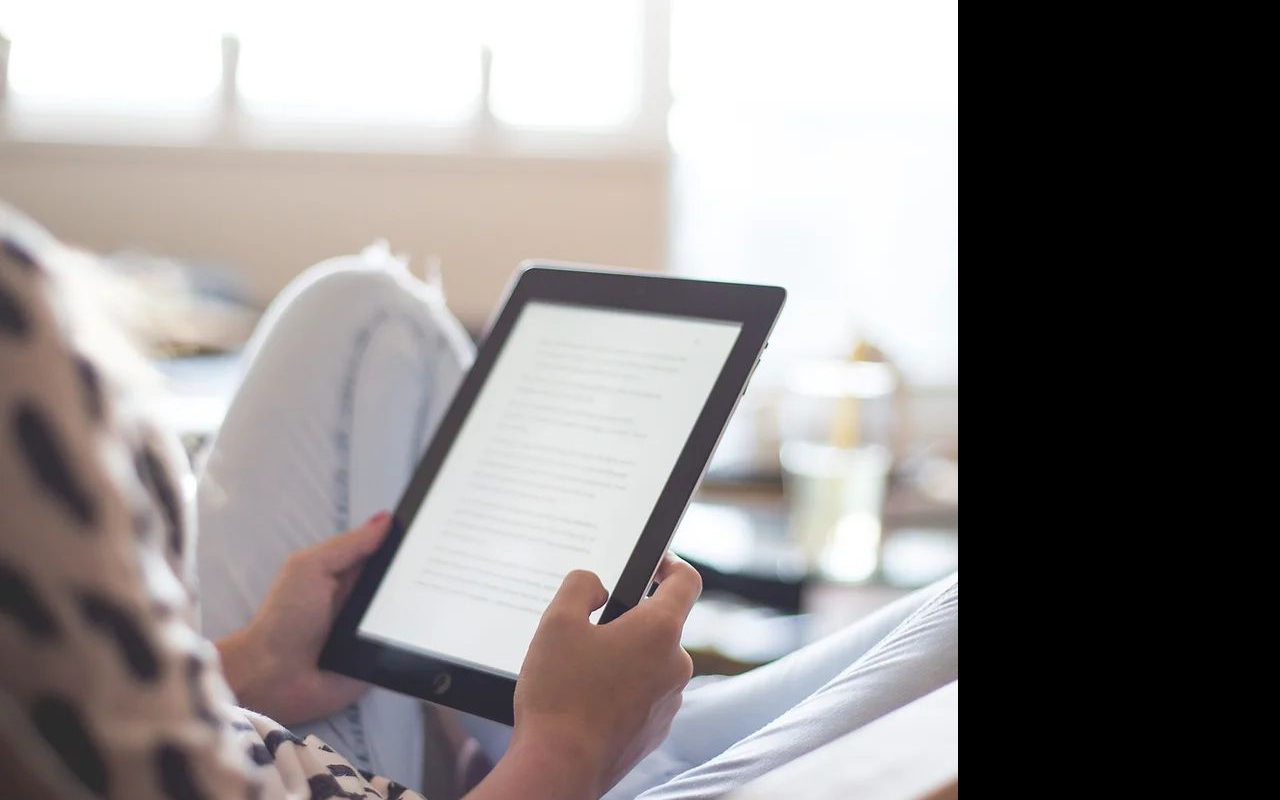
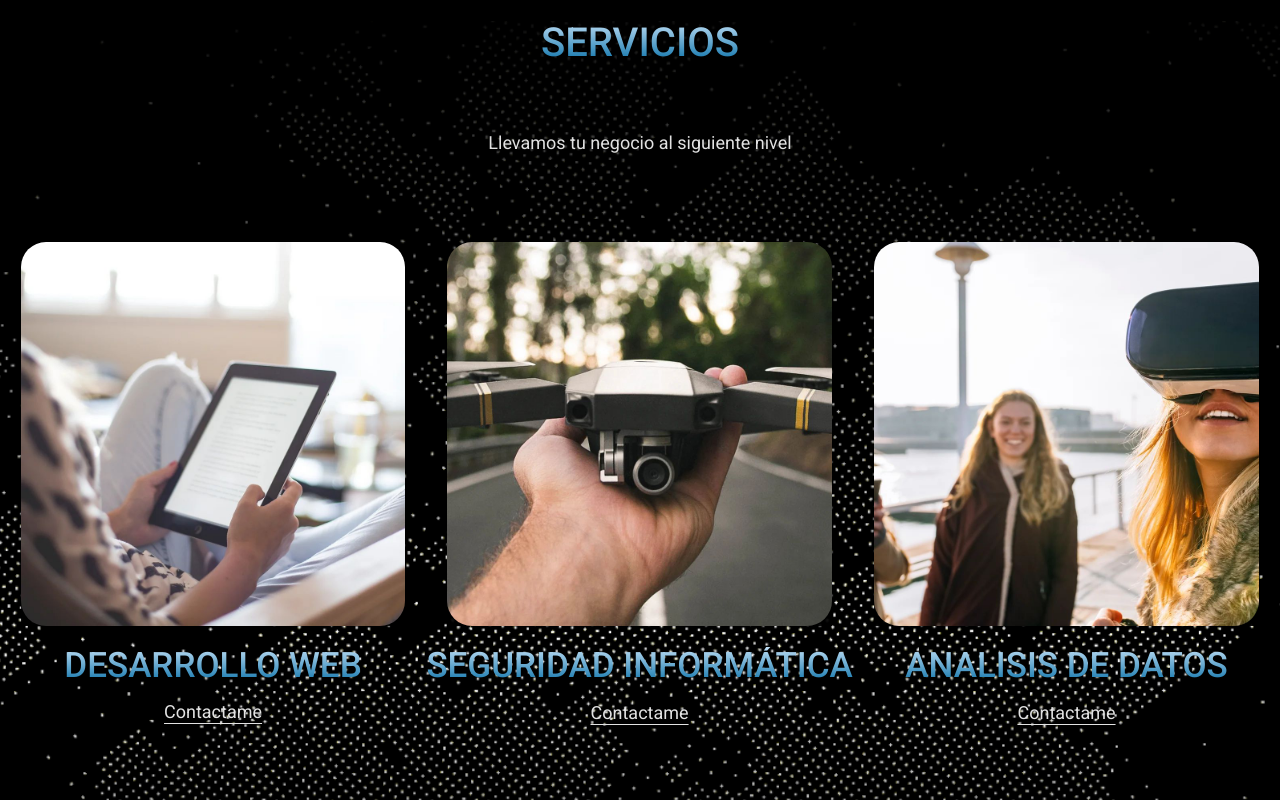
Before and after one commit to pamonge/PythonMan-site, a React (Vite) app: page / in a window 1280 px wide. Shown: the part 1600-2400 px from the top of the page. Built offline with nearby package versions, Linux system fonts and the light colour scheme.

Commit message:
Refactor: Biography, Services

```diff
--- a/src/components/BiographyComponentStyles.module.css
+++ b/src/components/BiographyComponentStyles.module.css
@@ -14,26 +14,14 @@
 }
 
 .secTittle {
-    background: linear-gradient(#016ca5, #ffffff, #bedef5);/* Ver los colores del gradiente */
+    background: linear-gradient(#016ca5, #bedef5);
     margin-top: 6rem;
     margin-bottom: 3rem;
-    font-size: 60px;
+    font-size: 40px;
     background-clip: text;
     -webkit-background-clip: text;
     -webkit-text-fill-color: transparent;
-    background-size: 300% 300%;
-    animation: gradientAnimation 5s ease infinite;
 }
-
-
-/* @keyframes gradientAnimation {
-    0% {
-        background-position: 0% 50%;
-    }
-    100% {
-        background-position: 100% 50%;
-    }
-} */
 
 .imgContainer {
     display: flex;
--- a/src/components/ServicesComponent.jsx
+++ b/src/components/ServicesComponent.jsx
@@ -8,12 +8,12 @@ export const ServicesComponent = () => {
 	return (
 		<div className={styles.servicesContainer}>
 			<div className={styles.overlay}>
-				<h3 className={styles.secTittle} >SERVICIOS</h3>
+				<h3 className={styles.secTittle}>SERVICIOS</h3>
 				<p>Llevamos tu negocio al siguiente nivel</p>
-				<div >
-					<div className={styles.imgContainer}>
-						<div>
-							<img src={tablet} alt="tablet" />
+				<div className={styles.imgContainer}>
+					<div >
+						<div className={styles.imgCard}>
+							<img className={styles.img} src={tablet} alt="tablet" />
 						</div>
 						<div>
 							<h3 className={styles.thTittle}>DESARROLLO WEB</h3>
@@ -21,8 +21,8 @@ export const ServicesComponent = () => {
 						</div>
 					</div>
 					<div>
-						<div>
-							<img src={dron} alt="dron" />
+						<div className={styles.imgCard}>
+							<img className={styles.img} src={dron} alt="dron" />
 						</div>
 						<div>
 							<h3>SEGURIDAD INFORMÁTICA</h3>
@@ -30,8 +30,8 @@ export const ServicesComponent = () => {
 						</div>
 					</div>
 					<div>
-						<div>
-							<img src={vrGlasses} alt="vr glasses" />
+						<div className={styles.imgCard}>
+							<img className={styles.img} src={vrGlasses} alt="vr glasses" />
 						</div>
 						<div>
 							<h3>ANALISIS DE DATOS</h3>
--- a/src/components/ServicesComponentStyles.module.css
+++ b/src/components/ServicesComponentStyles.module.css
@@ -1,3 +1,56 @@
-.servicesComponent {
+.servicesContainer {
+    height: 150vh;
     background-image: url(../assets/images/backgrounds/krea.png);
+    background-position: center;
+    background-size: cover;
 }
+
+.overlay {
+    height: 150vh;
+    background: linear-gradient(rgba(0, 0, 0, 0.94), rgba(0, 0, 0, 0), rgba(0, 0, 0, 0.94));
+    z-index: 1;
+}
+
+.overlay p {
+    text-align: center;
+    margin-bottom: 5%;
+}
+
+.secTittle {
+    margin-top: 10%;
+    margin-bottom: 5%;
+    text-align: center;
+    background: linear-gradient(#bedef5, #016ca5);
+    font-size: 40px;
+    background-clip: text;
+    -webkit-background-clip: text;
+    -webkit-text-fill-color: transparent;
+}
+
+.imgContainer {
+    display: flex;
+}
+
+.imgContainer h3 {
+    text-align: center;
+    margin: 3% 0;
+    background: linear-gradient(#bedef5, #016ca5);
+    font-size: 35px;
+    background-clip: text;
+    -webkit-background-clip: text;
+    -webkit-text-fill-color: transparent;
+}
+
+.imgContainer p {
+    text-decoration: underline;
+   text-underline-offset: 5px;
+}
+
+.imgCard {
+    margin: 5%;
+    background: linear-gradient(rgba(0, 0, 0, 0) , rgba(0, 0, 0, 0.94) );
+}
+
+.img {
+    border-radius: 25px;
+}
```
